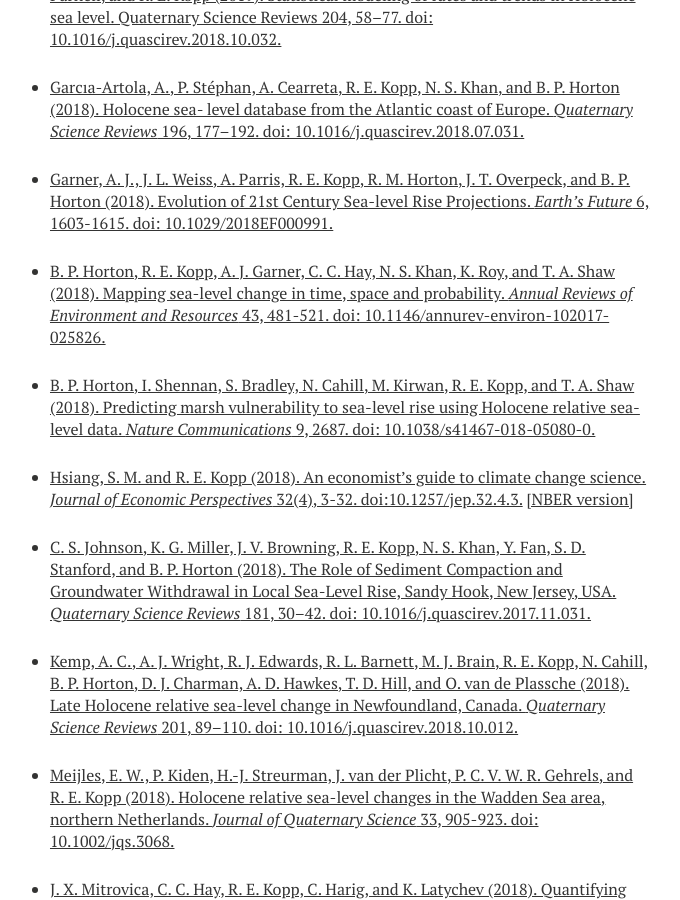
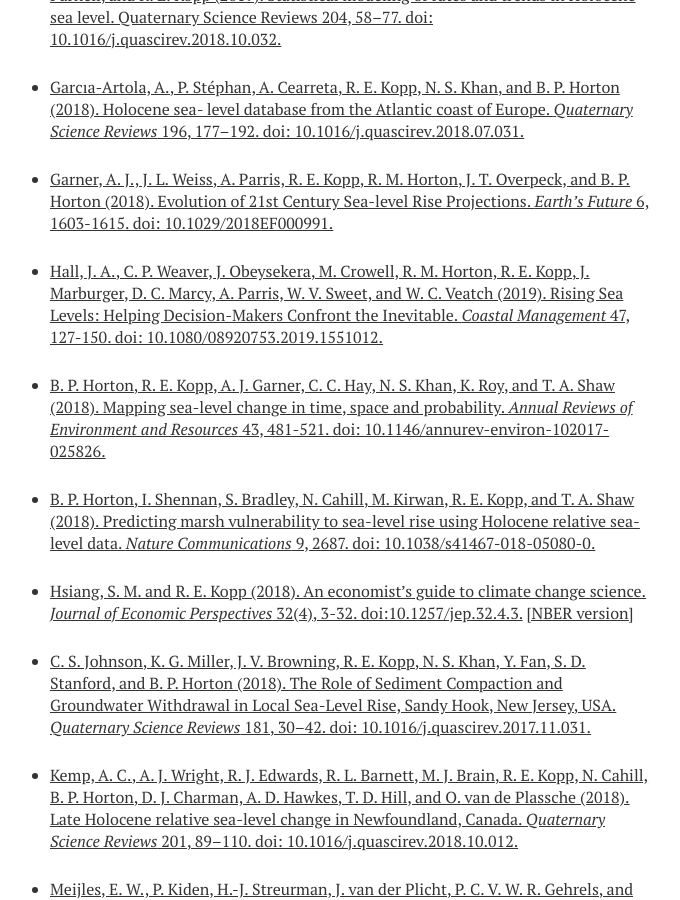
Before and after one commit to mrke/bobkopp.github.io, a Jekyll site: the page built from papers/index.md, in a window 1280 px wide and 900 px high, scrolled down 1898 px. Shown: the whole window, without its empty margins (310-990 px from the left). Built offline with Jekyll 4.4.1, drawn with Linux system fonts in a browser that asks for light colours; nearby versions of some CDN libraries; some of the changed text lies outside the part shown.

Commit message:
the conversation

```diff
--- a/papers/index.md
+++ b/papers/index.md
@@ -2,7 +2,7 @@
 layout: page
 title: Publications
 tags: [papers]
-modified: December 7 2018
+modified: April 5 2019
 comments: false
 share: false
 image:
@@ -53,6 +53,8 @@
 * [Garcıa-Artola, A., P. Stéphan, A. Cearreta, R. E. Kopp, N. S. Khan, and B. P. Horton (2018). Holocene sea- level database from the Atlantic coast of Europe. _Quaternary Science Reviews_ 196, 177–192. doi: 10.1016/j.quascirev.2018.07.031.](http://dx.doi.org/10.1016/j.quascirev.2018.07.031)
 
 * [Garner, A. J., J. L. Weiss, A. Parris, R. E. Kopp, R. M. Horton, J. T. Overpeck, and B. P. Horton (2018). Evolution of 21st Century Sea-level Rise Projections. _Earth's Future_ 6, 1603-1615. doi: 10.1029/2018EF000991.](http://doi.org/10.1029/2018EF000991)
+
+* [Hall, J. A., C. P. Weaver, J. Obeysekera, M. Crowell, R. M. Horton, R. E. Kopp, J. Marburger, D. C. Marcy, A. Parris, W. V. Sweet, and W. C. Veatch (2019). Rising Sea Levels: Helping Decision-Makers Confront the Inevitable. _Coastal Management_ 47, 127-150. doi: 10.1080/08920753.2019.1551012.](http://doi.org/10.1080/08920753.2019.1551012)
 
 * [B. P. Horton, R. E. Kopp, A. J. Garner, C. C. Hay, N. S. Khan, K. Roy, and T. A. Shaw (2018). Mapping sea-level change in time, space and probability. _Annual Reviews of Environment and Resources_ 43, 481-521. doi: 10.1146/annurev-environ-102017-025826.](http://www.annualreviews.org/eprint/qiHnKknJeg3i4tK63j39/full/10.1146/annurev-environ-102017-025826)
 
@@ -282,6 +284,8 @@
 
 ### Popular publications
 
+* [Kopp, R. (2019). Climate research needs to change to help communities plan for the future. _The Conversation_, 5 April 2019.](https://bit.ly/2I7jmSz)
+
 * [Mitrovica, J., C. Hay, and R. Kopp (2018). All Sea Level is Local. _Bulletin of the Atomic Scientists_ 74(3), 142–147. doi: 10.1080/00963402.2018.1461935.](http://doi.org/10.1080/00963402.2018.1461935)
 
 * [R. Kopp. How bad could Trump's Paris Agreement withdrawal be? A scientist's perspective. _The Conversation_, 1 June 2017.](https://goo.gl/EvRo1X)
```
Also changed, not shown: index.md (+1 -0 lines), 1 other file.
